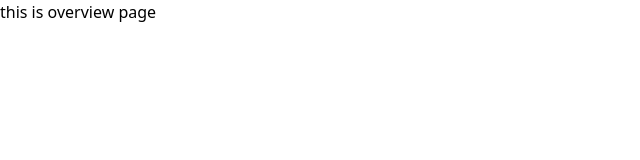
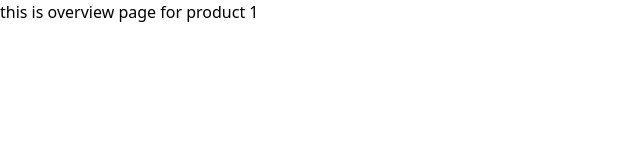
Before and after one commit to ImashaKumarasinghe/MERN_frontend, a React app: page /overview/1 in a window 1280 px wide. Shown: the top 160 px of the page, without its empty margins (0-640 px from the left). Built offline with nearby package versions, Linux system fonts and the light colour scheme; the HTML template or start-up script is replaced by a standard one.

Commit message:
Update ProductOverviewPage to display dynamic product ID in overview message

```diff
--- a/src/pages/client/productOverview.jsx
+++ b/src/pages/client/productOverview.jsx
@@ -1,6 +1,12 @@
+import { useParams } from 'react-router-dom';
+
 export default  function ProductOverviewPage() {
+    const params = useParams();
+    const productId = params.Id;
+
+
   return (
     <div>
-        this is overview page
+        this is overview page for product {productId}
     </div>
   )}
```
